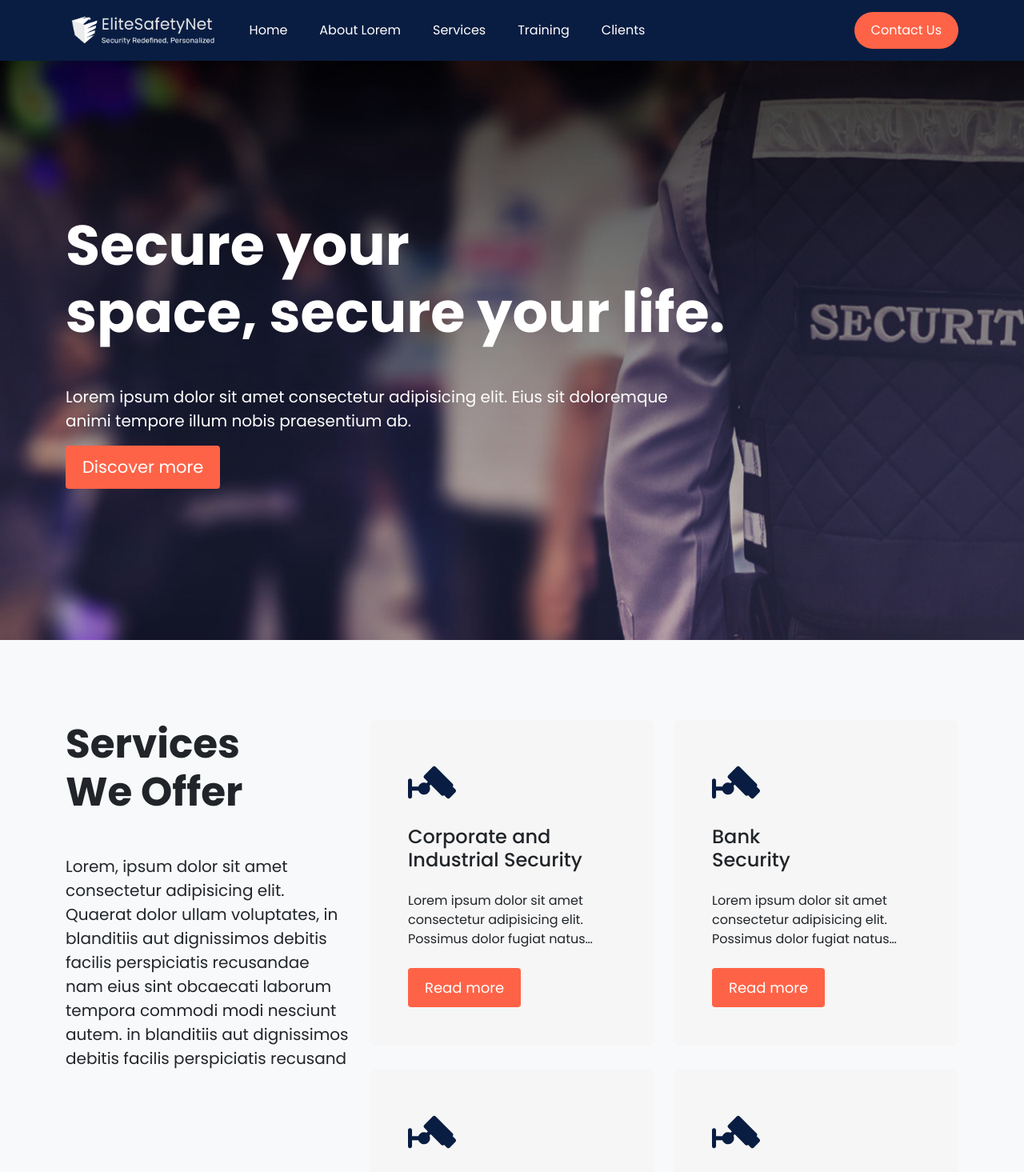
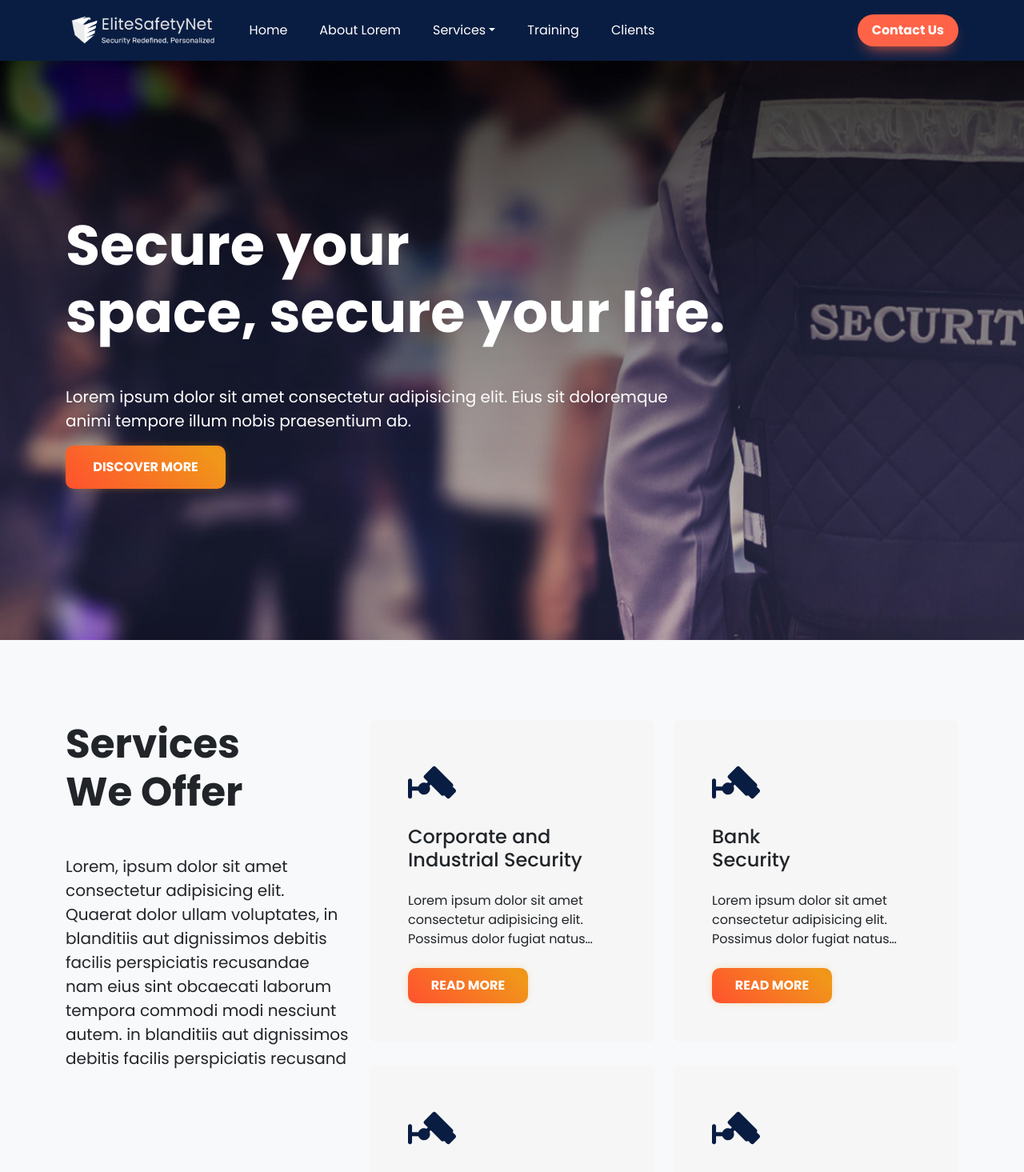
Before and after one commit to Chetan-2000/udf-security, a React (Vite) app: page / in a window 1280 px wide. Shown: the top 1465 px of the page at 80% size. Built offline with nearby package versions, Linux system fonts and the light colour scheme.

Commit message:
btns changed dropdown add

```diff
--- a/src/Components/Button/Button.css
+++ b/src/Components/Button/Button.css
@@ -1,19 +1,89 @@
-.ck-btn {
-    padding: 10px 20px;
-    background-color: tomato;
+.ck-btn-1 {
+    width: 200px;
+    padding: 15px 30px;
+    text-align: center;
+    text-transform: uppercase;
+    transition: 0.5s;
+    background-size: 200% auto;
+    color: white;
+    border-radius: 10px;
+    display: block;
+    border: 0px;
+    font-weight: 700;
+    box-shadow: 0px 0px 14px -7px #f09819;
+    background-image: linear-gradient(45deg, #FF512F 0%, #F09819 51%, #FF512F 100%);
+    cursor: pointer;
+    user-select: none;
+    -webkit-user-select: none;
+    touch-action: manipulation;
 }
 
-.ck-btn:hover {
-    background-color: rgb(248, 76, 46);
-    color: #ffffff;
+.ck-btn-1:hover {
+    background-position: right center;
+    /* change the direction of the change here */
+    color: #fff;
+    text-decoration: none;
 }
 
-.ck-btn-text {
-    font-size: 21px;
-    color: #ffffff;
+.ck-btn-1:active {
+    transform: scale(0.95);
 }
 
-.ck-btn-text-2{
-    font-size: 18px;
-    color: #ffffff;
+
+/* button 2 */
+
+.ck-btn-2 {
+    width: 150px;
+    padding: 10px 20px;
+    text-align: center;
+    text-transform: uppercase;
+    transition: 0.5s;
+    background-size: 200% auto;
+    color: white;
+    border-radius: 10px;
+    display: block;
+    border: 0px;
+    font-weight: 700;
+    box-shadow: 0px 0px 14px -7px #f09819;
+    background-image: linear-gradient(45deg, #FF512F 0%, #F09819 51%, #FF512F 100%);
+    cursor: pointer;
+    user-select: none;
+    -webkit-user-select: none;
+    touch-action: manipulation;
 }
+
+.ck-btn-2:hover {
+    background-position: right center;
+    /* change the direction of the change here */
+    color: #fff;
+    text-decoration: none;
+}
+
+.ck-btn-2:active {
+    transform: scale(0.95);
+}
+
+
+
+/* button pill */
+
+.ck-btn-pill {
+    background: tomato;
+    border-radius: 999px;
+    box-shadow: tomato 0 10px 20px -10px;
+    box-sizing: border-box;
+    color: #FFFFFF;
+    cursor: pointer;
+    font-size: 16px;
+    font-weight: 700;
+    line-height: 24px;
+    opacity: 1;
+    outline: 0 solid transparent;
+    padding: 8px 18px;
+    user-select: none;
+    -webkit-user-select: none;
+    touch-action: manipulation;
+    width: fit-content;
+    word-break: break-word;
+    border: 0;
+}
--- a/src/Components/Button/CKButton.jsx
+++ b/src/Components/Button/CKButton.jsx
@@ -2,7 +2,7 @@ import { Link } from "react-router-dom"
 import './Button.css'
 const CKButton = ({ title, link }) => {
     return (
-        <Link className="btn ck-btn ck-btn-text" to={link}>{title}</Link>
+        <Link className="ck-btn-1" to={link}>{title}</Link>
     )
 }
 
--- a/src/Components/Button/CKButtonSmall.jsx
+++ b/src/Components/Button/CKButtonSmall.jsx
@@ -2,7 +2,7 @@ import { Link } from "react-router-dom"
 import './Button.css'
 const CKButtonSmall = ({ title, link }) => {
     return (
-        <Link className="btn ck-btn ck-btn-text-2" to={link}>{title}</Link>
+        <Link className="ck-btn-2" to={link}>{title}</Link>
     )
 }
 
--- a/src/Containers/Home/Landing.jsx
+++ b/src/Containers/Home/Landing.jsx
@@ -15,6 +15,9 @@ const Landing = () => {
                         Lorem ipsum dolor sit amet consectetur adipisicing elit. Eius sit doloremque<br /> animi tempore illum nobis praesentium ab.
                     </p>
                     <CKButton title={"Discover more"} link={"/"} />
+                    {/* <div>
+                        <Link to={'/'} className="ck-btn-1">Discover more</Link>
+                    </div> */}
                 </div>
             </div>
         </div>
--- a/src/Containers/Navbar/Navbar.css
+++ b/src/Containers/Navbar/Navbar.css
@@ -1,3 +1,7 @@
+.fixed-top {
+    transition: background-color 0.3s ease-in-out;
+}
+
 .navbar-dark-color {
     background-color: #091D42 !important;
 }
@@ -7,8 +11,61 @@
     background-color: #ffffffa5 !important;
 }
 
+.nav-item.dropdown .nav-link[aria-expanded="true"]::after {
+    color: #f6f6f6 !important;
+    transform: rotate(-90deg);
+}
+
+.nav-item.dropdown .nav-link[aria-expanded="false"]::after {
+    /* transform: rotate(-90deg); */
+}
+
+.dropdown-menu {
+    border: none !important;
+    box-shadow: rgba(149, 157, 165, 0.2) 0px 8px 24px;
+    min-width: 300px !important;
+    max-width: 400px !important;
+    padding: 0;
+    background-color: #091D42;
+}
+
+.dropdown-menu .dropdown-item {
+    padding: 15px 40px;
+    color: #ffffff;
+}
+
+.dropdown-menu .dropdown-item:hover {
+    color: #091D42;
+    transform: scale(1.03);
+    transition: 0.4s;
+}
+
+.dropdown-menu .dropdown-item:focus {
+    color: #091D42;
+}
+
+.nav-item.dropdown:hover .dropdown-menu {
+    display: block;
+    top: 100%;
+    left: 0;
+    margin-top: 1.125rem;
+}
+
+
+.dropdown-menu[data-bs-popper] {
+    top: 100%;
+    left: 0;
+    margin-top: 1.125rem;
+}
+
 .nav-link {
     padding: 8px 20px !important;
+}
+
+.nav-link:hover {
+    transform: scale(1.1);
+    transition: 0.4s;
+    text-shadow: 2px 2px 4px #ffffff;
 }
 
 .text-dark {
--- a/src/Containers/Navbar/Navbar.jsx
+++ b/src/Containers/Navbar/Navbar.jsx
@@ -19,7 +19,21 @@ const Navbar = () => {
             window.removeEventListener('scroll', handleScroll);
         };
     })
+
+    const [showDropdown, setShowDropdown] = useState(false);
+
+    const handleMouseEnter = () => {
+        setShowDropdown(true);
+    };
+
+    const handleMouseLeave = () => {
+        setShowDropdown(false);
+    };
+
+
     return (
+        <header>
+
             <nav className={`navbar navbar-expand-lg bg-transparent ${isSticky ? 'fixed-top navbar-blur-color' : 'navbar-dark-color'}`}>
                 <div className="container">
                     <Link className="navbar-brand" to="/">
@@ -46,8 +60,20 @@ const Navbar = () => {
                             <li className="nav-item">
                                 <Link className={`nav-link ${isSticky ? 'text-dark' : 'text-white'}`} to="/About">About Lorem</Link>
                             </li>
-                        <li className="nav-item">
-                            <Link className={`nav-link ${isSticky ? 'text-dark' : 'text-white'}`} to="/Services">Services</Link>
+                            <li className="nav-item dropdown"
+                                onMouseEnter={handleMouseEnter}
+                                onMouseLeave={handleMouseLeave}
+                            >
+                                <Link className={`nav-link dropdown-toggle ${isSticky ? 'text-dark' : 'text-white'}`} to={'#'} id="navbarDropdown" role="button" data-bs-toggle="dropdown" aria-expanded={showDropdown}>Services</Link>
+                                <ul className="dropdown-menu" aria-labelledby="navbarDropdown">
+                                    <li><Link to={"/"} className='ck-text-3 dropdown-item'>Corporate Security</Link></li>
+                                    <li><Link to={"/"} className='ck-text-3 dropdown-item'>Industrial Security</Link></li>
+                                    <li><Link to={"/"} className='ck-text-3 dropdown-item'>Bank Security</Link></li>
+                                    <li><Link to={"/"} className='ck-text-3 dropdown-item'>Residential Security</Link></li>
+                                    <li><Link to={"/"} className='ck-text-3 dropdown-item'>Commercial Complex</Link></li>
+                                    <li><Link to={"/"} className='ck-text-3 dropdown-item'>Hotel Security</Link></li>
+                                    <li><Link to={"/"} className='ck-text-3 dropdown-item'>Body Guard</Link></li>
+                                </ul>
                             </li>
                             <li className="nav-item">
                                 <Link className={`nav-link ${isSticky ? 'text-dark' : 'text-white'}`} to="/Training">Training</Link>
@@ -57,13 +83,15 @@ const Navbar = () => {
                             </li>
                         </ul>
                         <form className="d-flex" role="search">
-                        <Link to="/ContactUs" className='btn ck-btn rounded-pill text-white'>
+                            <Link to="/ContactUs" className='ck-btn-pill'>
                                 Contact Us
                             </Link>
                         </form>
                     </div>
                 </div>
             </nav>
+            {isSticky && <div style={{ height: '76px' }}></div>}
+        </header>
     )
 }
 
```
Also changed, not shown: src/Containers/Footer/Footer.jsx (+24 -22 lines). Lines whose indentation alone changed are shown as unchanged.
